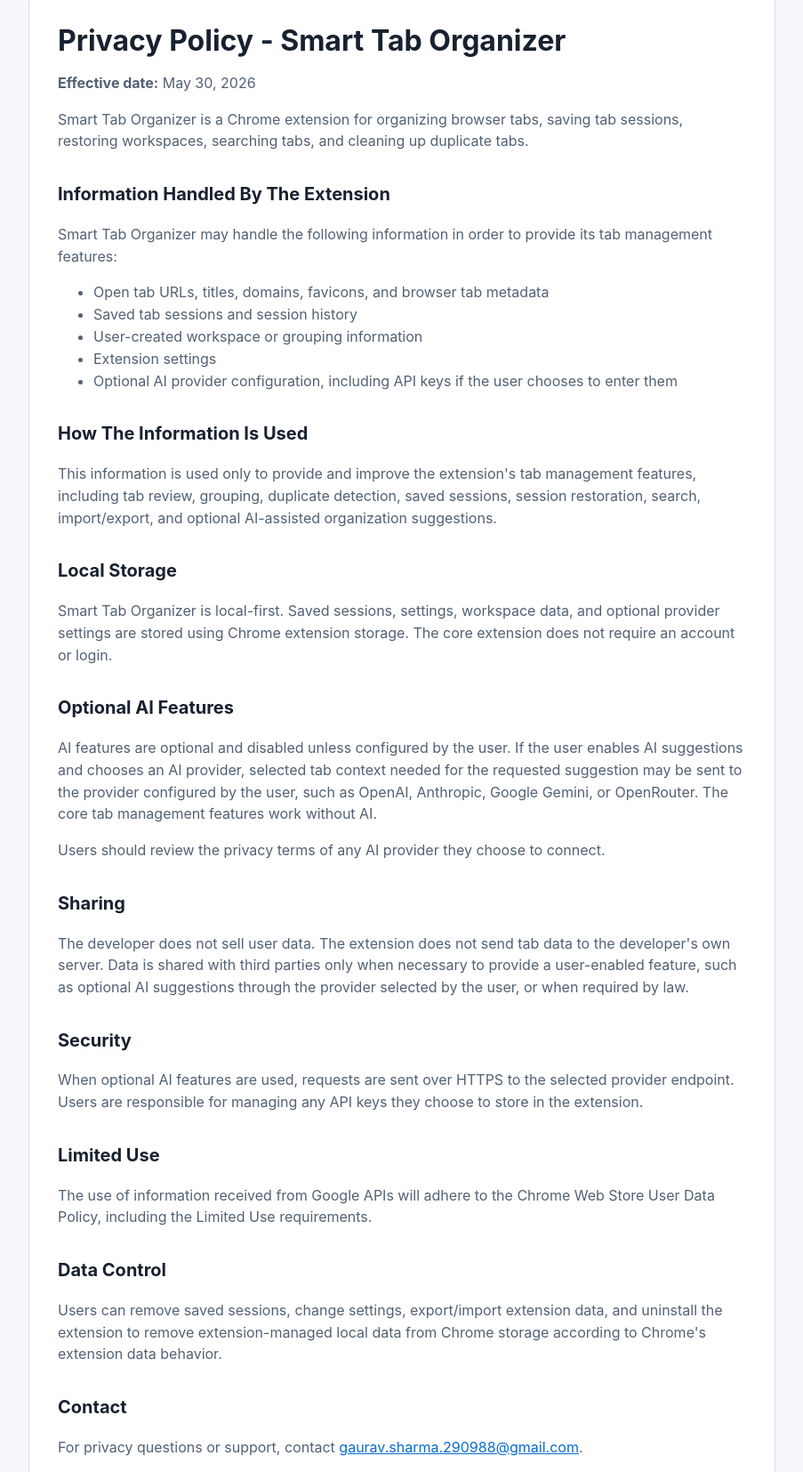
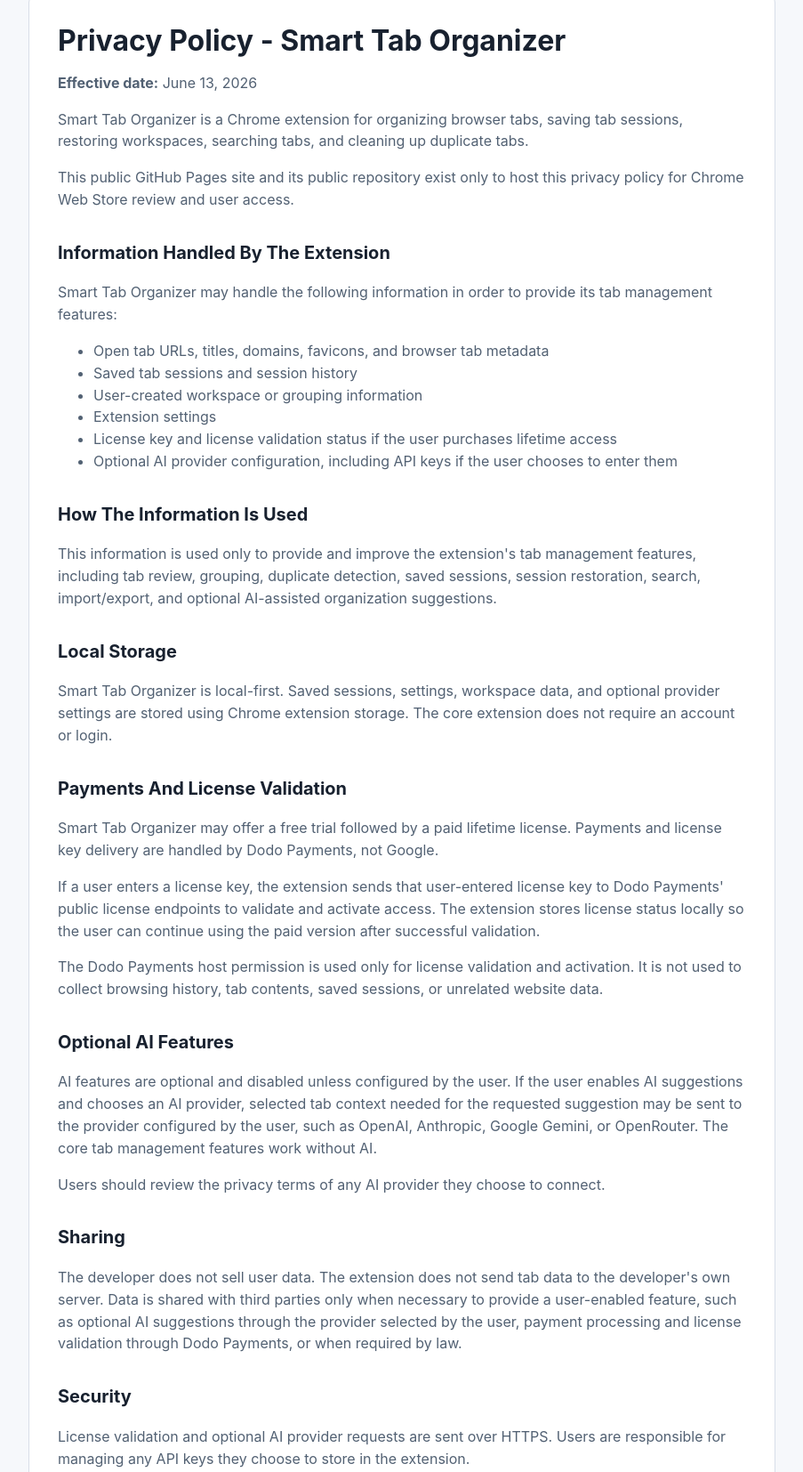
Before and after one commit to gs2909/smart-tab-organiser-privacy, a plain HTML site: page index.html in a window 1280 px wide. Shown: the part 53-1707 px from the top of the page at 89% size, without its empty margins (188-1091 px from the left). Drawn offline with Linux system fonts and the light colour scheme.

Commit message:
Update privacy policy for billing

```diff
--- a/index.html
+++ b/index.html
@@ -70,9 +70,10 @@
     <main>
       <article>
         <h1>Privacy Policy - Smart Tab Organizer</h1>
-        <p><strong>Effective date:</strong> May 30, 2026</p>
+        <p><strong>Effective date:</strong> June 13, 2026</p>
 
         <p>Smart Tab Organizer is a Chrome extension for organizing browser tabs, saving tab sessions, restoring workspaces, searching tabs, and cleaning up duplicate tabs.</p>
+        <p>This public GitHub Pages site and its public repository exist only to host this privacy policy for Chrome Web Store review and user access.</p>
 
         <h2>Information Handled By The Extension</h2>
         <p>Smart Tab Organizer may handle the following information in order to provide its tab management features:</p>
@@ -81,6 +82,7 @@
           <li>Saved tab sessions and session history</li>
           <li>User-created workspace or grouping information</li>
           <li>Extension settings</li>
+          <li>License key and license validation status if the user purchases lifetime access</li>
           <li>Optional AI provider configuration, including API keys if the user chooses to enter them</li>
         </ul>
 
@@ -90,15 +92,20 @@
         <h2>Local Storage</h2>
         <p>Smart Tab Organizer is local-first. Saved sessions, settings, workspace data, and optional provider settings are stored using Chrome extension storage. The core extension does not require an account or login.</p>
 
+        <h2>Payments And License Validation</h2>
+        <p>Smart Tab Organizer may offer a free trial followed by a paid lifetime license. Payments and license key delivery are handled by Dodo Payments, not Google.</p>
+        <p>If a user enters a license key, the extension sends that user-entered license key to Dodo Payments' public license endpoints to validate and activate access. The extension stores license status locally so the user can continue using the paid version after successful validation.</p>
+        <p>The Dodo Payments host permission is used only for license validation and activation. It is not used to collect browsing history, tab contents, saved sessions, or unrelated website data.</p>
+
         <h2>Optional AI Features</h2>
         <p>AI features are optional and disabled unless configured by the user. If the user enables AI suggestions and chooses an AI provider, selected tab context needed for the requested suggestion may be sent to the provider configured by the user, such as OpenAI, Anthropic, Google Gemini, or OpenRouter. The core tab management features work without AI.</p>
         <p>Users should review the privacy terms of any AI provider they choose to connect.</p>
 
         <h2>Sharing</h2>
-        <p>The developer does not sell user data. The extension does not send tab data to the developer's own server. Data is shared with third parties only when necessary to provide a user-enabled feature, such as optional AI suggestions through the provider selected by the user, or when required by law.</p>
+        <p>The developer does not sell user data. The extension does not send tab data to the developer's own server. Data is shared with third parties only when necessary to provide a user-enabled feature, such as optional AI suggestions through the provider selected by the user, payment processing and license validation through Dodo Payments, or when required by law.</p>
 
         <h2>Security</h2>
-        <p>When optional AI features are used, requests are sent over HTTPS to the selected provider endpoint. Users are responsible for managing any API keys they choose to store in the extension.</p>
+        <p>License validation and optional AI provider requests are sent over HTTPS. Users are responsible for managing any API keys they choose to store in the extension.</p>
 
         <h2>Limited Use</h2>
         <p>The use of information received from Google APIs will adhere to the Chrome Web Store User Data Policy, including the Limited Use requirements.</p>
```
